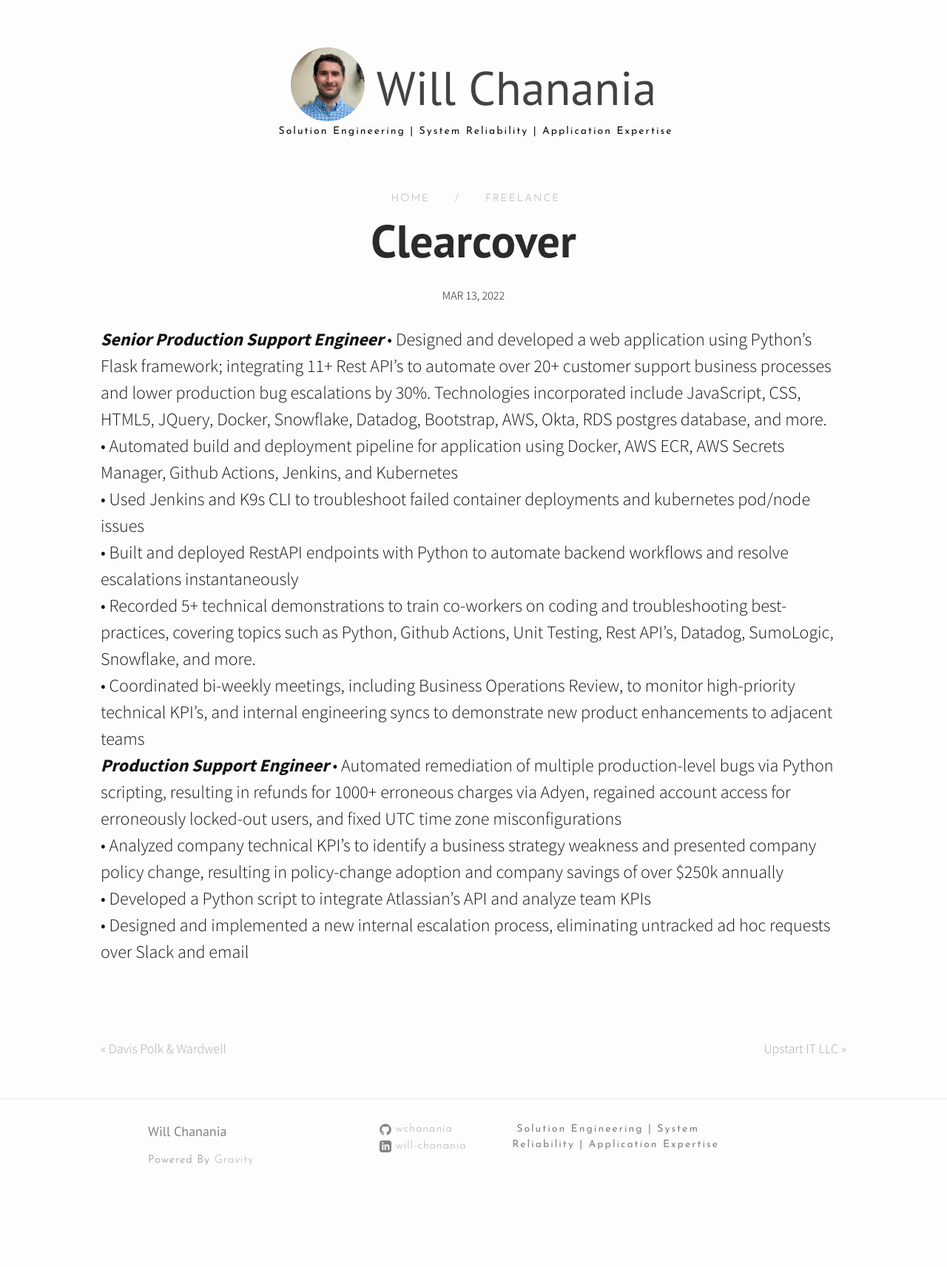
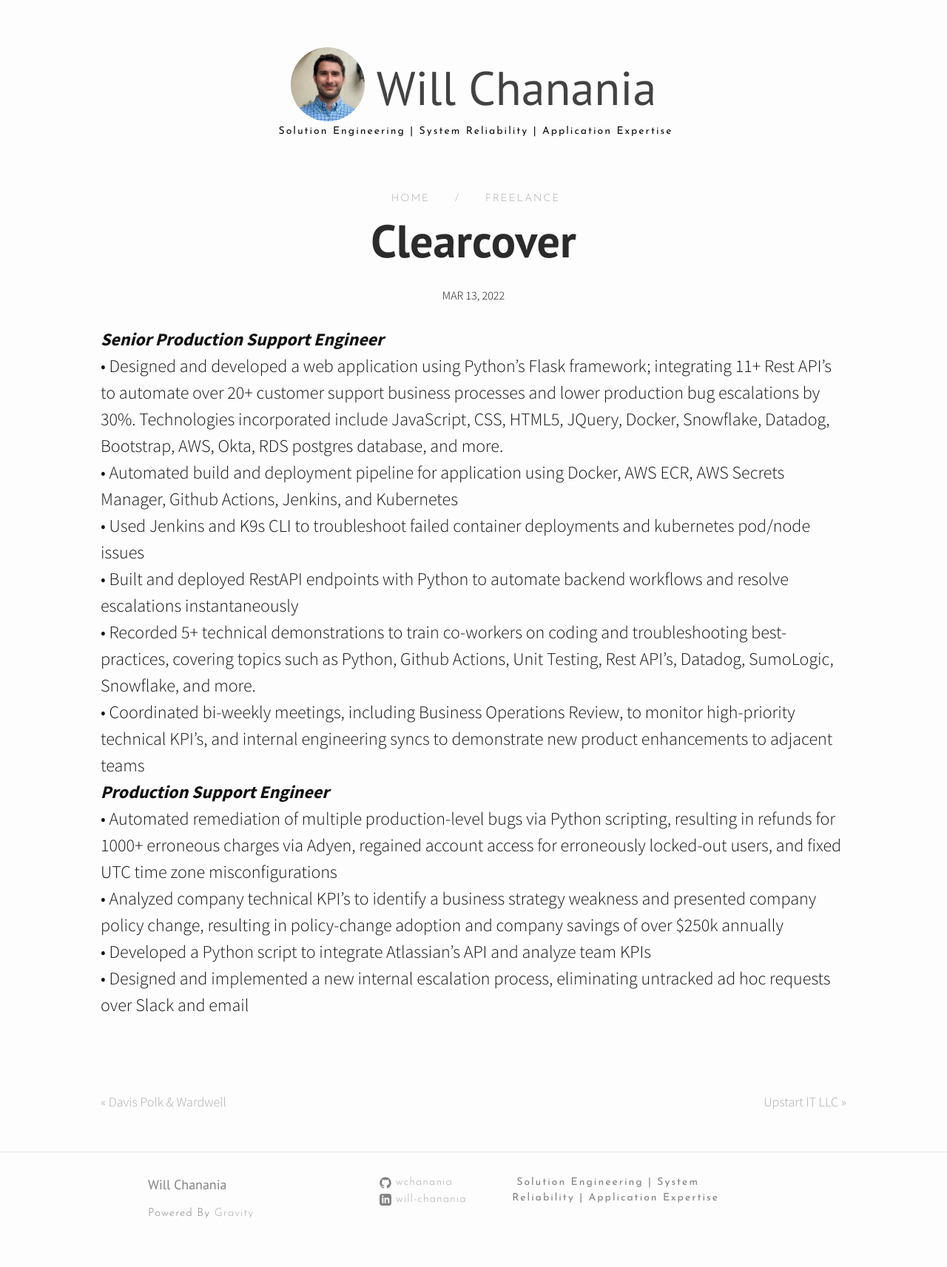
Before and after one commit to wchanania/wchanania.github.io, a Jekyll site: the page built from _posts/job_posts/2022-03-13-clearcover.markdown, in a window 1280 px wide. Shown: the whole page at 74% size. Built offline with Jekyll 4.4.1, drawn with Linux system fonts in a browser that asks for light colours; nearby versions of some CDN libraries; before the commit the page ends 1641 px from its top, so only the background shows below that.

Commit message:
formatting fix

```diff
--- a/_posts/job_posts/2022-03-13-clearcover.markdown
+++ b/_posts/job_posts/2022-03-13-clearcover.markdown
@@ -4,14 +4,14 @@
 date:   2022-03-13 19:45:31 +0530
 categories: job_posts
 ---
-<i><b>Senior Production Support Engineer</b></i>
+<i><b>Senior Production Support Engineer</b></i><br>
 • Designed and developed a web application using Python’s Flask framework; integrating 11+ Rest API’s to automate over 20+ customer support business processes and lower production bug escalations by 30%. Technologies incorporated include JavaScript, CSS, HTML5, JQuery, Docker, Snowflake, Datadog, Bootstrap, AWS, Okta, RDS postgres database, and more.<br>
 • Automated build and deployment pipeline for application using Docker, AWS ECR, AWS Secrets Manager, Github Actions, Jenkins, and Kubernetes<br>
 • Used Jenkins and K9s CLI to troubleshoot failed container deployments and kubernetes pod/node issues<br>
 • Built and deployed RestAPI endpoints with Python to automate backend workflows and resolve escalations instantaneously<br>
 • Recorded 5+ technical demonstrations to train co-workers on coding and troubleshooting best-practices, covering topics such as Python, Github Actions, Unit Testing, Rest API’s, Datadog, SumoLogic, Snowflake, and more.<br>
 • Coordinated bi-weekly meetings, including Business Operations Review, to monitor high-priority technical KPI’s, and internal engineering syncs to demonstrate new product enhancements to adjacent teams <br>
-<i><b>Production Support Engineer</b></i>
+<i><b>Production Support Engineer</b></i><br>
 • Automated remediation of multiple production-level bugs via Python scripting, resulting in refunds for 1000+ erroneous charges via Adyen, regained account access for erroneously locked-out users, and fixed UTC time zone misconfigurations<br>
 • Analyzed company technical KPI’s to identify a business strategy weakness and presented company policy change, resulting in policy-change adoption and company savings of over $250k annually<br>
 • Developed a Python script to integrate Atlassian’s API and analyze team KPIs<br>
```
